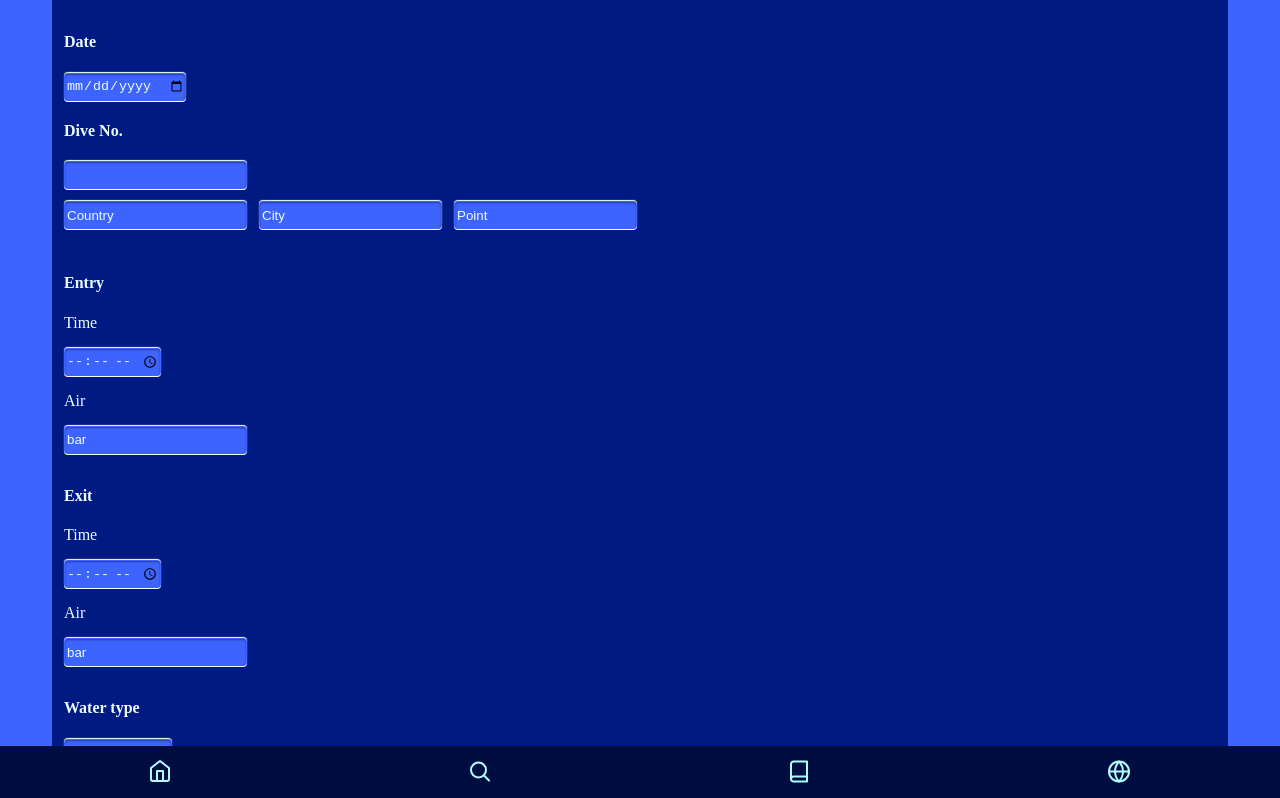
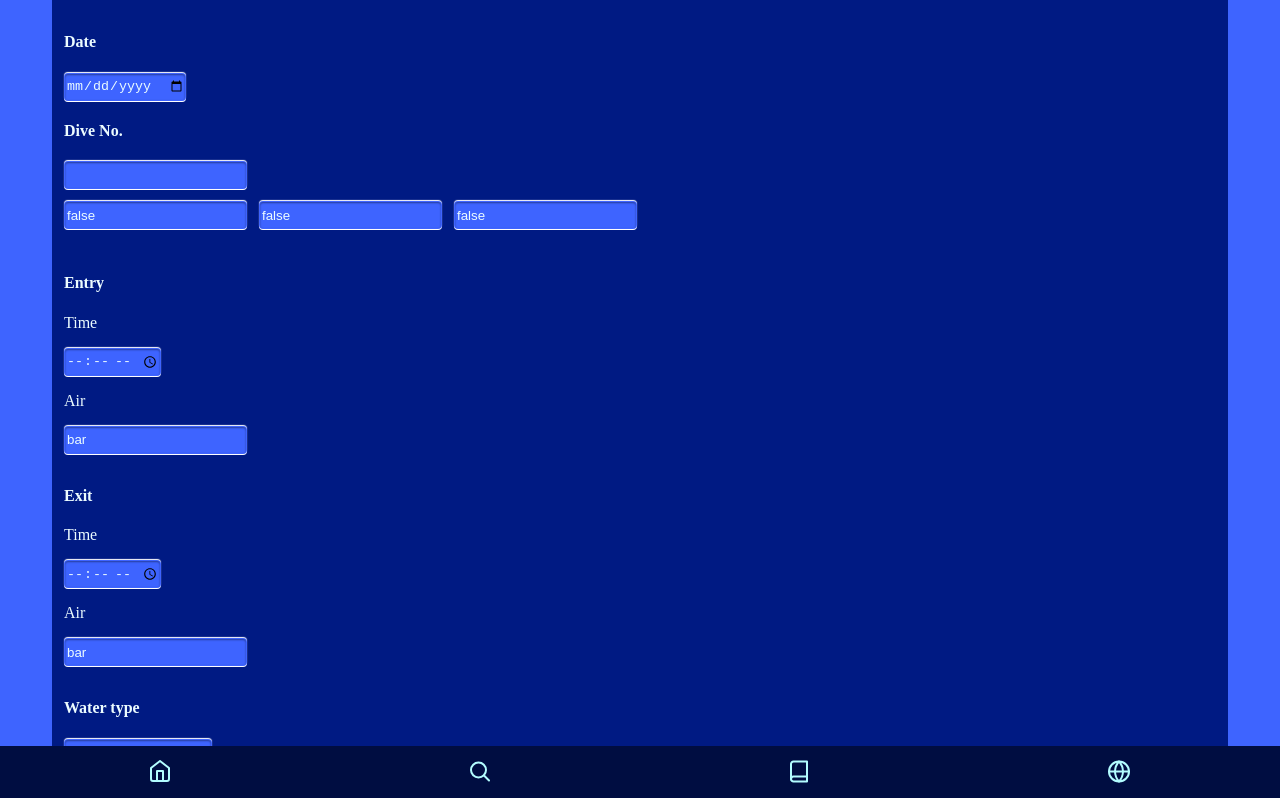
Before and after one commit to hagenbrandt/the-dive-book, a React (Create React App) app: page /LogBook in a window 1280 px wide. Shown: the top 798 px of the page. Built offline with nearby package versions, Linux system fonts and the light colour scheme; data requests are answered from the project's data file.

Commit message:
Connect firebase to DiveLogs and LogBook

```diff
--- a/db.json
+++ b/db.json
@@ -82,6 +82,145 @@
     },
     {
       "id": 8
+    },
+    {
+      "date": "2020-03-12",
+      "id": 9
+    },
+    {
+      "date": "2020-03-10",
+      "id": 10
+    },
+    {
+      "date": "2020-03-10",
+      "id": 11
+    },
+    {
+      "date": "2020-03-03",
+      "diveNumber": "12",
+      "country": "Thailand",
+      "city": "Kho Tao",
+      "point": "The Best point",
+      "entryTime": "21:13",
+      "entryAir": "220",
+      "exitTime": "22:14",
+      "exitAir": "20",
+      "waterType": "fresh-water",
+      "fun": "false",
+      "id": 12
+    },
+    {
+      "date": "2020-03-02",
+      "diveNumber": "10",
+      "country": "Croatia",
+      "city": "dont remember",
+      "point": "good point",
+      "entryTime": "21:15",
+      "entryAir": "300",
+      "exitTime": "00:16",
+      "exitAir": "5",
+      "waterType": "brackish-water",
+      "fun": "false",
+      "id": 13
+    },
+    {
+      "date": "2020-02-07",
+      "diveNumber": "30",
+      "country": "Thailand",
+      "city": "Kho Tao",
+      "point": "super point",
+      "entryTime": "21:21",
+      "entryAir": "190",
+      "exitTime": "00:22",
+      "exitAir": "10",
+      "fun": "false",
+      "description": "jnjsndjsndjsndjsndfjsnfjosndjosdjoqwdo",
+      "id": 14
+    },
+    {
+      "date": "2020-02-07",
+      "diveNumber": "30",
+      "country": "Montenegro",
+      "city": "Kho Tao",
+      "point": "super point",
+      "entryTime": "21:21",
+      "entryAir": "190",
+      "exitTime": "00:22",
+      "exitAir": "10",
+      "fun": "true",
+      "description": "jnjsndjsndjsndjsndfjsnfjosndjosdjoqwdo",
+      "id": 15
+    },
+    {
+      "date": "2020-03-01",
+      "diveNumber": "5",
+      "country": "Thailand",
+      "city": "Bangkok",
+      "point": "where",
+      "entryTime": "21:55",
+      "entryAir": "2200",
+      "exitTime": "01:55",
+      "exitAir": "30",
+      "waterType": "fresh-water",
+      "fun": "false",
+      "id": 16
+    },
+    {
+      "fun": "",
+      "id": 17
+    },
+    {
+      "fun": "false",
+      "id": 18
+    },
+    {
+      "fun": "false",
+      "id": 19
+    },
+    {
+      "fun": "true",
+      "id": 20
+    },
+    {
+      "date": "2020-03-10",
+      "diveNumber": "1",
+      "country": "greece",
+      "id": 21
+    },
+    {
+      "date": "2020-03-10",
+      "diveNumber": "1",
+      "country": "greece",
+      "fun": "true",
+      "id": 22
+    },
+    {
+      "country": "Israel",
+      "id": 23
+    },
+    {
+      "country": "Israel",
+      "fun": "",
+      "id": 24
+    },
+    {
+      "date": "2020-03-10",
+      "diveNumber": "12",
+      "country": "Vietnam",
+      "id": 25
+    },
+    {
+      "date": "2020-03-10",
+      "diveNumber": "12",
+      "country": "Vietnam",
+      "fun": "true",
+      "id": 26
+    },
+    {
+      "fun": true,
+      "diveNumber": "12",
+      "country": "Germany",
+      "id": 27
     }
   ]
 }
--- a/src/DetailLog.js
+++ b/src/DetailLog.js
@@ -1,6 +1,6 @@
 import React, { useEffect, useState } from 'react'
 import styled from 'styled-components'
-import { Link, useParams } from 'react-router-dom'
+import { useParams } from 'react-router-dom'
 import { getDives } from './services'
 import exampleImg from './img/diving_example.jpg'
 import goggles from './img/icons/goggles.svg'
@@ -84,15 +84,12 @@ const LogBackground = styled.article`
     background-size: cover;
     background-position: center;
     height: 200px;
-    /* width: auto; */
     border-radius: 12px 12px 0 0;
   }
 
   .log__detail__header__text {
     height: auto;
-    /* padding: 12px; */
     background-color: rgba(236, 252, 255, 0.8);
-    /* align-items: center; */
 
     .log__detail__header__three {
       text-align: center;
--- a/src/Footer.js
+++ b/src/Footer.js
@@ -1,9 +1,5 @@
 import React from 'react'
-import { Route, Link, BrowserRouter as Router, Switch } from 'react-router-dom'
-import ReactDOM from 'react-dom'
-import App from './App'
-import DetailLog from './DetailLog'
-import LogBook from './Logbook'
+import { Link } from 'react-router-dom'
 import styled from 'styled-components'
 import home from './img/icons/home.svg'
 import lens from './img/icons/lupe.svg'
--- a/src/Logbook.js
+++ b/src/Logbook.js
@@ -1,62 +1,130 @@
-import React, { useEffect, useState } from 'react'
+import React, { useState } from 'react'
 import styled from 'styled-components'
-import log from './log'
-import { getDives, postDives } from './services'
+import { postDives, postLogs } from './services'
 
-function LogBook({ onSubmit }) {
-  const [dives, setDives] = useState()
-
-  // useEffect(() => {
-  //   getDives().then(res => {
-  //     setDives(res.data)
-  //   })
-  // }, [])
-  // console.log(dives)
-
+const LogBook = () => {
+  const [dives, setDives] = useState({})
+  console.log('dives.date', dives.date)
+  console.log('!!dives.date', !!dives.date)
   return (
-    // <LogBookForm>
     <LogBookForm onSubmit={handleSubmit}>
       <section className="form__dates">
         <h4>Date</h4>
-        <input type="date" className="form__input" value={'date'} />
+        <input
+          type="date"
+          className="form__input"
+          name="date"
+          value={!!dives.date && dives.date}
+          onChange={handleChange}
+        />
         <h4>Dive No.</h4>
-        <input type="number" name="divenumber" className="form__input" />
+        <input
+          type="number"
+          className="form__input"
+          name="diveNumber"
+          value={!!dives.diveNumber && dives.diveNumber}
+          onChange={handleChange}
+        />
       </section>
       <section className="form__position">
-        <input type="text" className="form__input" placeholder="Country" />
-        <input type="text" className="form__input" placeholder="City" />
-        <input type="text" className="form__input" placeholder="Point" />
+        <input
+          type="text"
+          className="form__input"
+          placeholder="Country"
+          name="country"
+          value={!!dives.country && dives.country}
+          onChange={handleChange}
+        />
+        <input
+          type="text"
+          className="form__input"
+          placeholder="City"
+          name="city"
+          value={!!dives.city && dives.city}
+          onChange={handleChange}
+        />
+        <input
+          type="text"
+          className="form__input"
+          placeholder="Point"
+          name="point"
+          value={!!dives.point && dives.point}
+          onChange={handleChange}
+        />
       </section>
       <section className="form__values__entry">
         <h4>Entry</h4>
         <p>Time</p>
-        <input type="time" className="form__input" />
+        <input
+          type="time"
+          className="form__input"
+          name="entryTime"
+          value={!!dives.entryTime && dives.entryTime}
+          onChange={handleChange}
+        />
         <p>Air</p>
-        <input type="number" className="form__input" placeholder="bar" />
+        <input
+          type="number"
+          className="form__input"
+          placeholder="bar"
+          name="entryAir"
+          value={!!dives.entryAir && dives.entryAir}
+          onChange={handleChange}
+        />
       </section>
       <section className="form__values__exit">
         <h4>Exit</h4>
         <p>Time</p>
-        <input type="time" className="form__input" />
+        <input
+          type="time"
+          className="form__input"
+          name="exitTime"
+          value={!!dives.exitTime && dives.exitTime}
+          onChange={handleChange}
+        />
         <p>Air</p>
-        <input type="number" className="form__input" placeholder="bar" />
+        <input
+          type="number"
+          className="form__input"
+          placeholder="bar"
+          name="exitAir"
+          value={!!dives.exitAir && dives.exitAir}
+          onChange={handleChange}
+        />
       </section>
       <section className="form__dive">
         <h4>Water type</h4>
-        <select name="water-type" id="wt">
-          <option value="salt-water">salt water</option>
-          <option value="fresh-water">fresh water</option>
-          <option value="brackish-water">brackish water</option>
+        <select
+          name="water-type"
+          id="wt"
+          value={!!dives.waterType && dives.waterType}
+          onChange={handleChange}
+        >
+          <option value="default" name="default">
+            --choose water type--
+          </option>
+          <option value="salt-water" name="saltWater">
+            salt water
+          </option>
+          {/* <option value="salt-water" name="saltWater" value={!!dives.saltWater && (dives.saltWater===true):(dives.saltWater===false)} >salt water</option> */}
+          <option value="fresh-water" name="saltWater">
+            fresh water
+          </option>
+          <option value="brackish-water" name="saltWater">
+            brackish water
+          </option>
         </select>
         <h4>Type of Dive</h4>
         <div className="form__dive__checkboxes">
-          <div className="checkbox">
+          <div className="checkbox" name="fun">
             <p>fun</p>
             <input
               type="checkbox"
               className="form__input"
               name="fun"
               id="fun"
+              value={(dives.fun = true)}
+              onChange={handleChange}
             />
           </div>
           <div className="checkbox">
@@ -66,6 +134,8 @@ function LogBook({ onSubmit }) {
               className="form__input"
               name="drift"
               id="drift"
+              value={(dives.drift = true)}
+              onChange={handleChange}
             />
           </div>
           <div className="checkbox">
@@ -75,6 +145,8 @@ function LogBook({ onSubmit }) {
               className="form__input"
               name="night"
               id="night"
+              value={(dives.night = true)}
+              onChange={handleChange}
             />
           </div>
           <div className="checkbox">
@@ -84,6 +156,8 @@ function LogBook({ onSubmit }) {
               className="form__input"
               name="deep"
               id="deep"
+              value={(dives.deep = true)}
+              onChange={handleChange}
             />
           </div>
           <div className="checkbox">
@@ -93,6 +167,8 @@ function LogBook({ onSubmit }) {
               className="form__input"
               name="cave"
               id="cave"
+              value={(dives.cave = true)}
+              onChange={handleChange}
             />
           </div>
           <div className="checkbox">
@@ -102,6 +178,8 @@ function LogBook({ onSubmit }) {
               className="form__input"
               name="wreck"
               id="wreck"
+              value={(dives.wreck = true)}
+              onChange={handleChange}
             />
           </div>
           <div className="checkbox">
@@ -111,6 +189,8 @@ function LogBook({ onSubmit }) {
               className="form__input"
               name="rescue"
               id="rescue"
+              value={(dives.rescue = true)}
+              onChange={handleChange}
             />
           </div>
           <div className="checkbox">
@@ -120,33 +200,40 @@ function LogBook({ onSubmit }) {
               className="form__input"
               name="ice"
               id="ice"
+              value={(dives.ice = true)}
+              onChange={handleChange}
             />
           </div>
         </div>
       </section>
       <section className="form__text">
-        <textarea name="description" id="" cols="30" rows="10"></textarea>
+        <textarea
+          id=""
+          cols="30"
+          rows="10"
+          name="description"
+          value={!!dives.description ? dives.description : ''}
+          onChange={handleChange}
+        ></textarea>
       </section>
       <button type="submit">Submit</button>
       {/* <button onClick={() => setDives()} */}
     </LogBookForm>
   )
-
   function handleSubmit(event) {
     event.preventDefault()
-    console.log(event.target.values)
-    setDives(event.target.values)
-    const data = new FormData(event.target)
-    console.log(data.get)
-
-    // postDives(data).then(() => {
-    //   getDives().then(res => {
-    //     setDives(res.data)
-    //   })
-    // })
+    console.log('form submitted:')
+    console.log('event.target:', event.target)
+    console.log('event.target.value:', event.target.value)
+    postDives(dives)
+    postLogs(dives)
+  }
+  function handleChange(event) {
+    console.log('change on event.target:', event.target)
+    setDives({ ...dives, [event.target.name]: event.target.value })
+    console.log('dive:', dives)
   }
 }
-
 const LogBookForm = styled.form`
   display: grid;
   position: relative;
@@ -155,7 +242,6 @@ const LogBookForm = styled.form`
   padding: 12px;
   gap: 12px;
   margin-bottom: 80px;
-
   .form__input {
     border-radius: 4px;
     background-color: #3e64ff;
@@ -165,16 +251,13 @@ const LogBookForm = styled.form`
     box-shadow: inset 0 1px 2px rgba(0, 0, 0, 0.39), 0 -1px 1px #fff,
       0 1px 0 #fff;
     /* box-shadow: inset 0px 4px 8px 2px , 0.4); */
-
     ::placeholder {
       color: #ecfcff;
     }
-
     input {
       color: #ecfcff;
     }
   }
-
   .form__position {
     /* margin: 8px; */
     > input {
@@ -182,7 +265,6 @@ const LogBookForm = styled.form`
       margin-bottom: 12px;
     }
   }
-
   select {
     background-color: #3e64ff;
     color: #ecfcff;
@@ -192,11 +274,9 @@ const LogBookForm = styled.form`
     box-shadow: inset 0 1px 2px rgba(0, 0, 0, 0.39), 0 -1px 1px #fff,
       0 1px 0 #fff;
   }
-
   input[type='checkbox'] {
     box-shadow: none;
   }
-
   textarea {
     background-color: #3e64ff;
     color: #ecfcff;
@@ -208,7 +288,6 @@ const LogBookForm = styled.form`
     /* margin-left: 8px;
     margin-right: 8px; */
   }
-
   button {
     background-color: #000d41;
     color: #ecfcff;
@@ -219,14 +298,12 @@ const LogBookForm = styled.form`
     box-shadow: inset 0 1px 2px rgba(0, 0, 0, 0.39), 0 -1px 1px #fff,
       0 1px 0 #fff;
   }
-
   .form__dive__checkboxes {
     display: flex;
     /* flex-direction: row; */
     align-items: center;
     flex-wrap: wrap;
   }
-
   div {
     display: flex;
     align-items: center;
--- a/src/firebase.js
+++ b/src/firebase.js
@@ -10,8 +10,6 @@ var firebaseConfig = {
   messagingSenderId: '683799707216',
   appId: '1:683799707216:web:358e0b288c96039a87db55',
 }
-// Initialize Firebase
-firebase.initializeApp(firebaseConfig)
 
 firebase.initializeApp(firebaseConfig)
 
```
Also changed, not shown: src/App.js (+2 -39 lines), src/DiveLog.js (+1 -6 lines), src/index.js (+0 -11 lines), src/services.js (+54 -1 lines), 1 other file (tests, documents, lock files or other folders).
